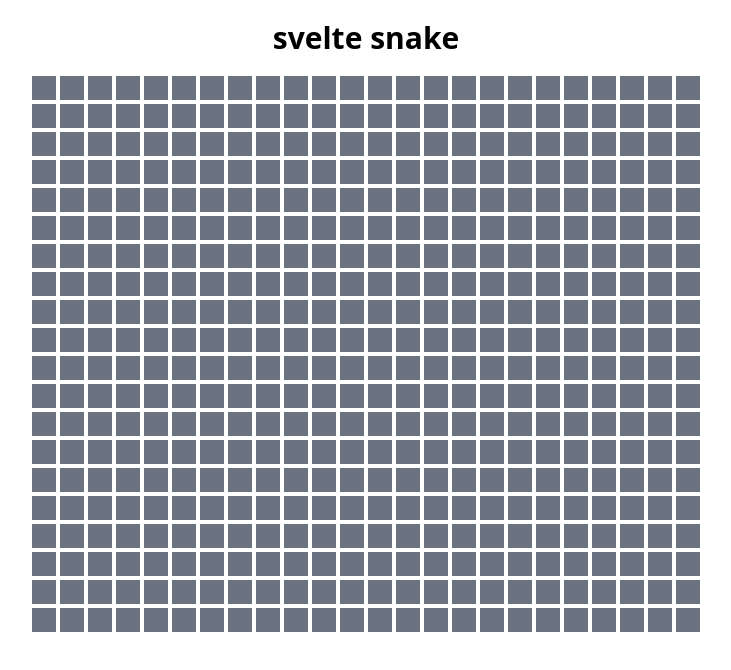
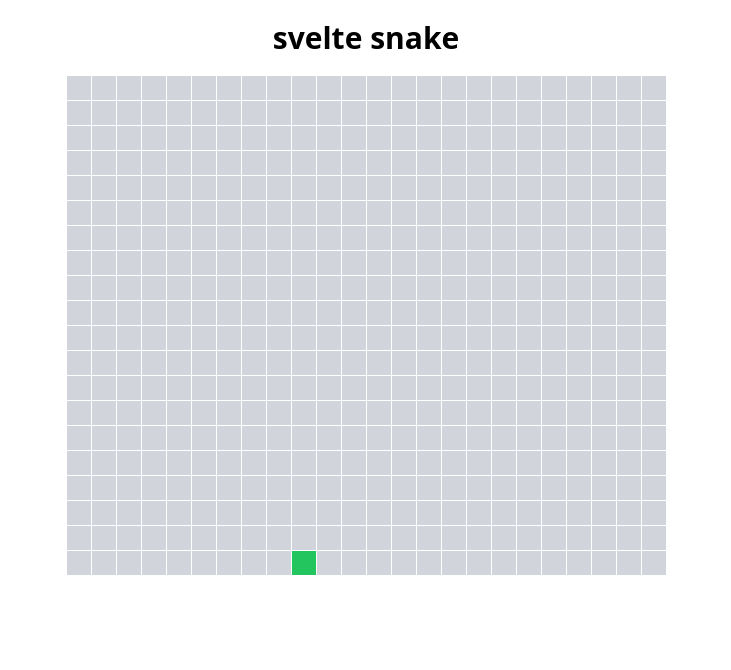
Before and after one commit to carrotfarmer/snake, a SvelteKit app: page / in a window 1280 px wide. Shown: the top 670 px of the page, without its empty margins (274-1005 px from the left). Built offline with nearby package versions, Linux system fonts and the light colour scheme.

Commit message:
detect keypress

```diff
--- a/src/lib/index.ts
+++ b/src/lib/index.ts
@@ -1 +1,6 @@
-// place files you want to import through the `$lib` alias in this folder.
+const min = 0;
+const max = 480;
+
+export const genRandomNum = () => {
+  return Math.floor(Math.random() * (max - min + 1)) + min;
+}
--- a/src/routes/+page.svelte
+++ b/src/routes/+page.svelte
@@ -1,27 +1,57 @@
 <script lang="ts">
+	import { genRandomNum } from '$lib';
+	import { onMount } from 'svelte';
+
 	type Box = 'empty' | 'snake' | 'food';
 	type Grid = Box[];
 
 	let grid: Grid = [...Array(480)].map((el) => (el = 'empty'));
 
 	const boxStyle = (boxType: Box): string => {
-    if (boxType === "empty") {
-      return "bg-gray-300"
-    } else if (boxType === "snake") {
-      return "bg-green-500"
-    } else {
-      return "bg-red-500"
+		switch (boxType) {
+			case 'snake':
+				return 'bg-green-500';
+			case 'food':
+				return 'bg-red-500';
+			default:
+				return 'bg-gray-300';
 		}
+	};
+
+	onMount(() => {
+		const snakeSpawnPos = genRandomNum();
+		grid[snakeSpawnPos] = 'snake';
+	});
+
+	// @ts-ignore
+	const move = (e) => {
+		e = e || window.event;
+
+		if (e.keyCode == '38') {
+			// up arrow
+			console.log('up');
+		} else if (e.keyCode == '40') {
+			// down arrow
+			console.log('down');
+		} else if (e.keyCode == '37') {
+			// left arrow
+			console.log('left');
+		} else if (e.keyCode == '39') {
+			// right arrow
+			console.log('right');
 		}
+	};
 </script>
+
+<svelte:window on:keydown={move} />
 
 <div>
 	<h1 class="text-3xl text-center font-bold pt-5">svelte snake</h1>
 
 	<div class="pt-5 flex justify-center">
-    <div class="grid grid-cols-24 gap-1">
+		<div class="grid grid-cols-24 gap-[1px]">
 			{#each grid as box}
-			<div class={`w-6 h-6 border-1px border-gray-500 bg-gray-500 ${boxStyle(box)}`} />
+				<div class={`w-6 h-6 ${boxStyle(box)}`} />
 			{/each}
 		</div>
 	</div>
```
Lines whose indentation alone changed are shown as unchanged.
